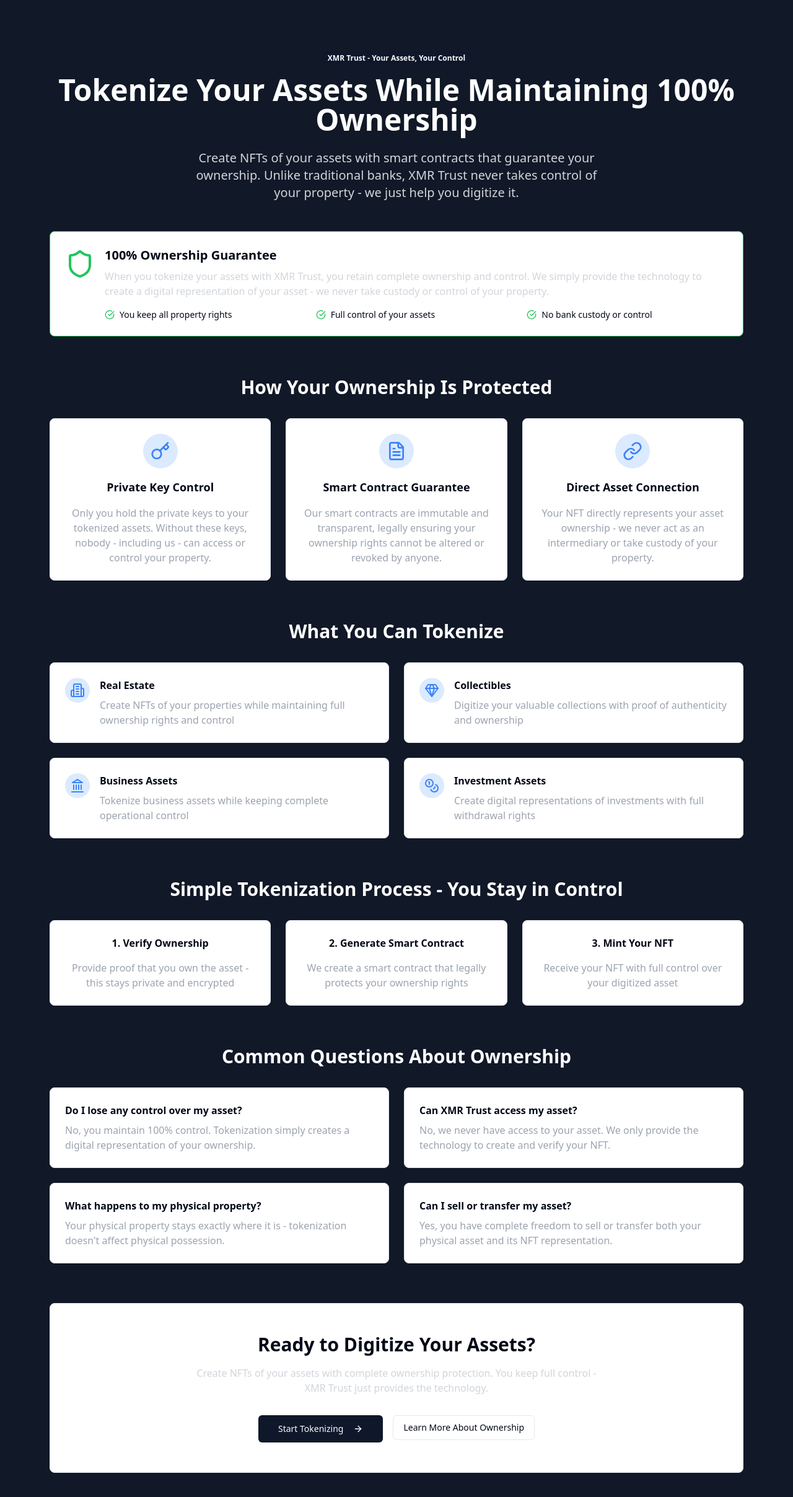
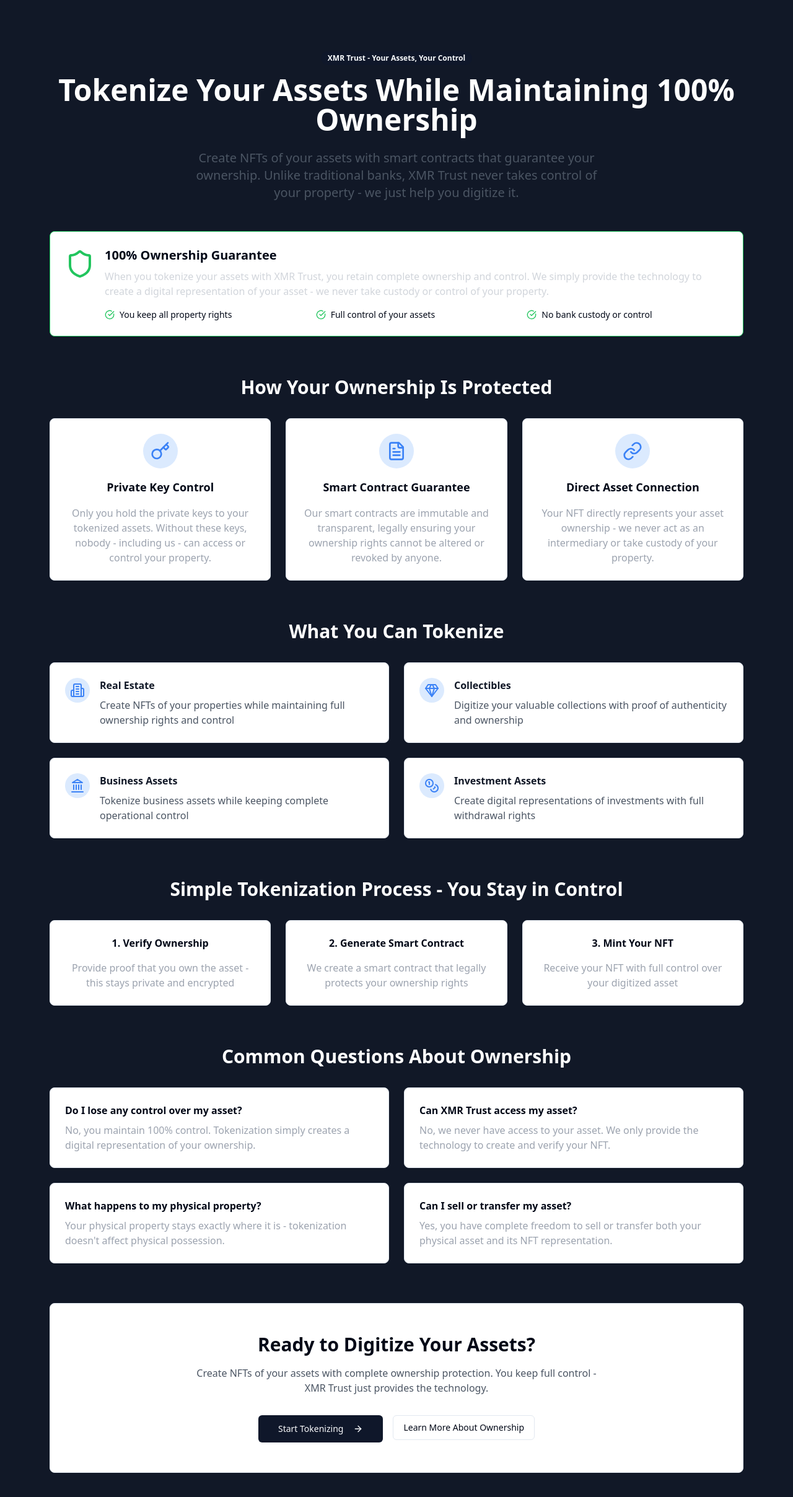
Before and after one commit to DevGruGold/xmrt-asset-tokenizer, a React (Vite) app: page / in a window 1280 px wide. Shown: the top 2416 px of the page at 62% size. Built offline with nearby package versions, Linux system fonts and the light colour scheme.

Commit message:
Improve text contrast for clarity
Adjusted font colors to enhance readability against white backgrounds throughout the application.
[skip gpt_engineer]

```diff
--- a/src/components/landing/CTASection.tsx
+++ b/src/components/landing/CTASection.tsx
@@ -14,7 +14,7 @@ const CTASection = () => {
           <h2 className="text-3xl font-bold mb-4">
             Ready to Digitize Your Assets?
           </h2>
-          <p className="text-gray-300 mb-8 max-w-2xl mx-auto">
+          <p className="text-gray-600 mb-8 max-w-2xl mx-auto">
             Create NFTs of your assets with complete ownership protection.
             You keep full control - XMR Trust just provides the technology.
           </p>
--- a/src/components/landing/HeroSection.tsx
+++ b/src/components/landing/HeroSection.tsx
@@ -10,7 +10,7 @@ const HeroSection = () => {
       <h1 className="text-4xl md:text-5xl font-bold mb-6">
         Tokenize Your Assets While Maintaining 100% Ownership
       </h1>
-      <p className="text-xl text-gray-300 max-w-2xl mx-auto mb-8">
+      <p className="text-xl text-gray-600 max-w-2xl mx-auto mb-8">
         Create NFTs of your assets with smart contracts that guarantee your ownership.
         Unlike traditional banks, XMR Trust never takes control of your property -
         we just help you digitize it.
--- a/src/components/landing/TokenizableAssets.tsx
+++ b/src/components/landing/TokenizableAssets.tsx
@@ -40,8 +40,8 @@ const TokenizableAssets = () => {
                   <asset.icon className="h-6 w-6 text-blue-500" />
                 </div>
                 <div>
-                  <h3 className="font-semibold mb-2">{asset.title}</h3>
-                  <p className="text-gray-400">{asset.description}</p>
+                  <h3 className="font-semibold mb-2 text-gray-900">{asset.title}</h3>
+                  <p className="text-gray-600">{asset.description}</p>
                 </div>
               </div>
             </CardContent>
```
